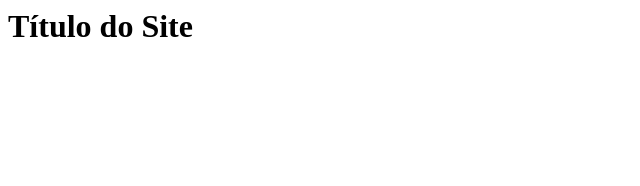
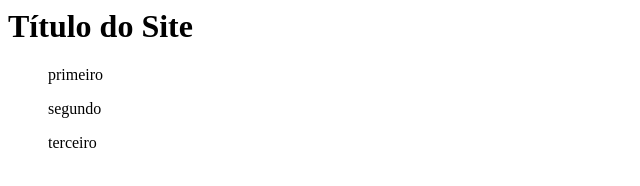
Before and after one commit to Emiliano-127/teste-curso, a plain HTML site: page index.html in a window 1280 px wide. Shown: the whole page, without its empty margins (0-640 px from the left). Drawn offline with Linux system fonts and the light colour scheme.

Commit message:
Update index.html

```diff
--- a/index.html
+++ b/index.html
@@ -1,3 +1,8 @@
 <html>
 <h1> Título do Site </h1>
+  <list>
+    <ol>primeiro</ol>
+    <ol>segundo</ol>
+    <ol>terceiro</ol>
+  </list>
 </html>
```
